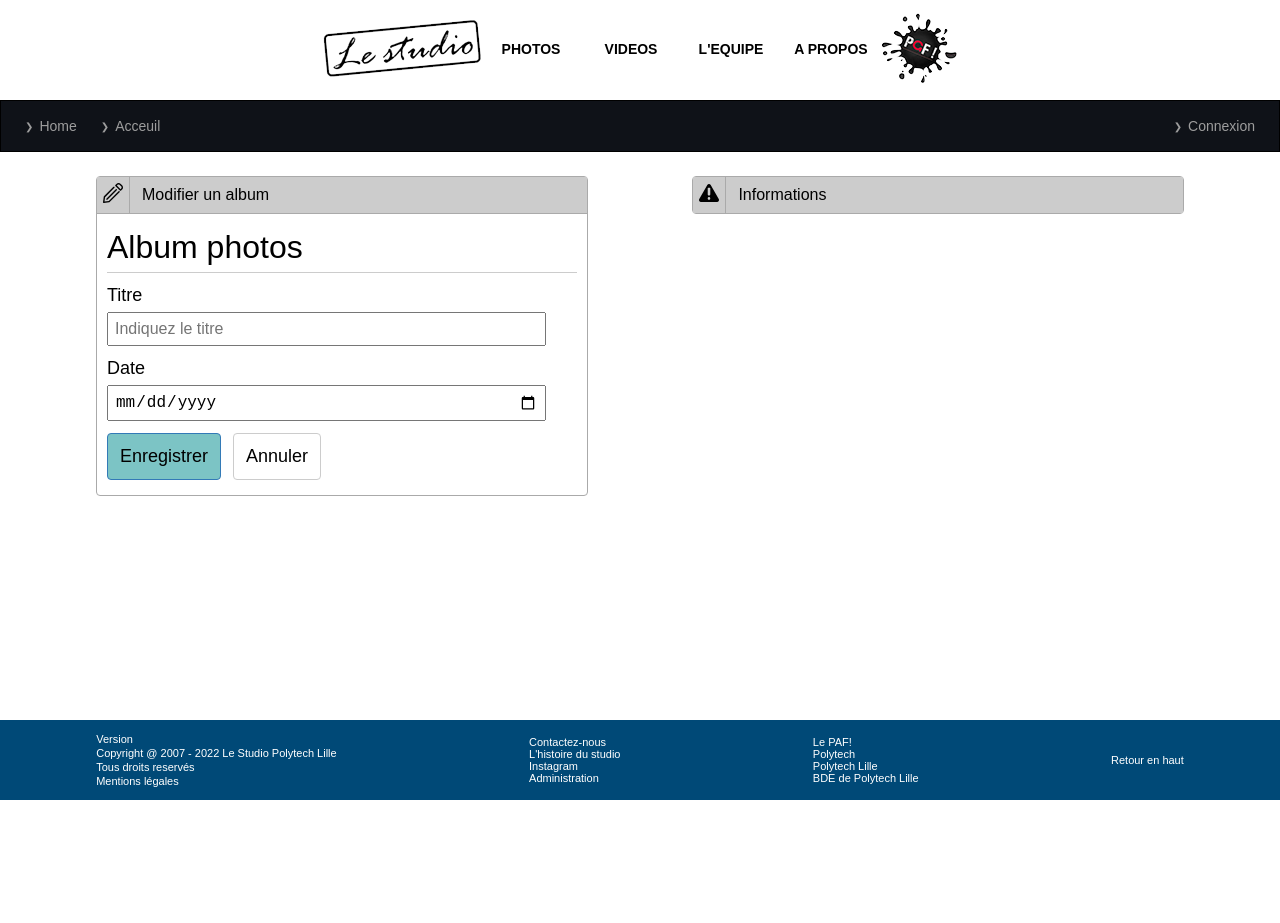
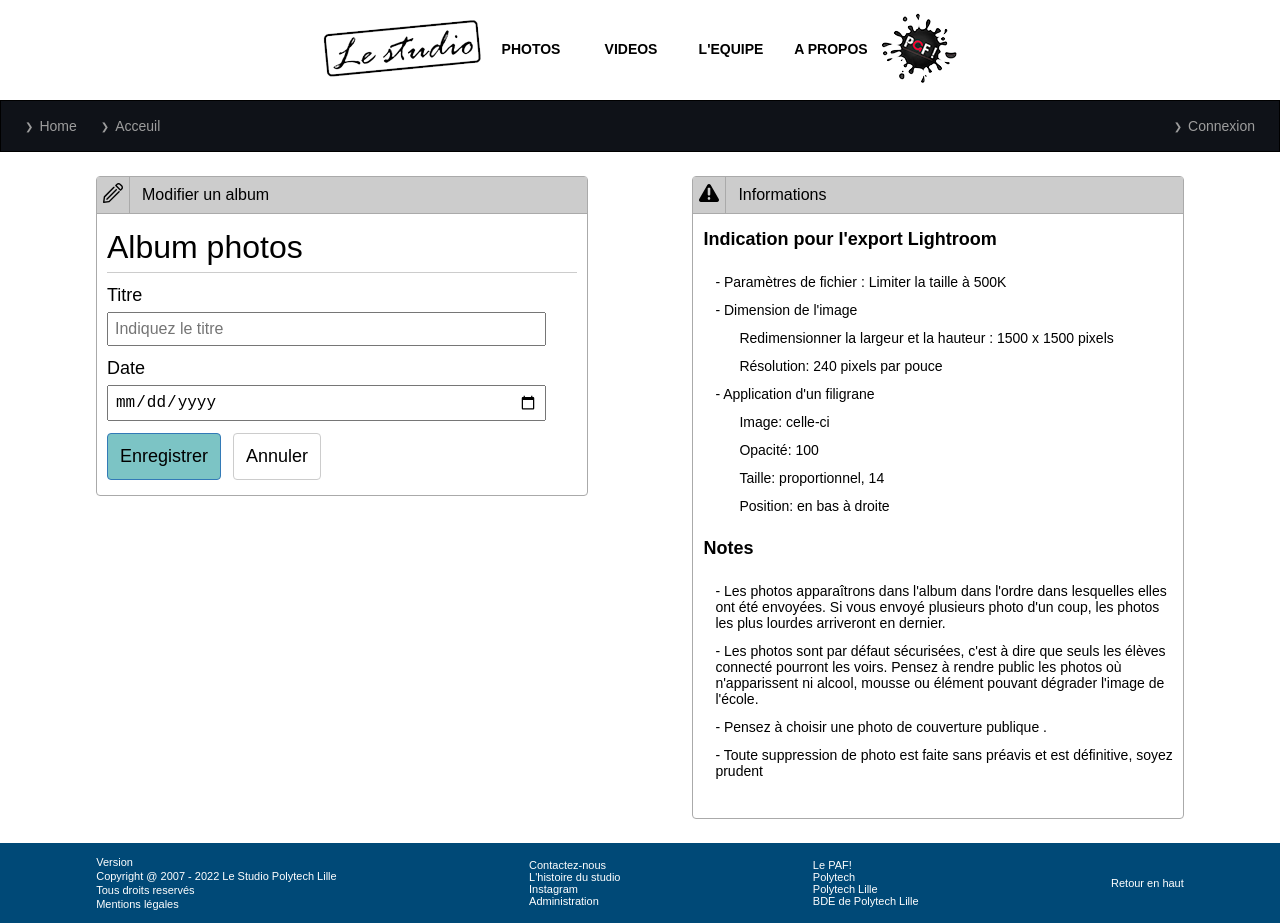
Before and after one commit to PolySim/studio-polytech-lille, a React (Create React App) app in the folder frontend/: page /admin/album/1 in a window 1280 px wide. Before the commit the page ends 800 px from the top, so only its background shows below. Built offline with nearby package versions, Linux system fonts and the light colour scheme; no server answers.

Commit message:
Admin Album Information

```diff
--- a/frontend/src/container/Admin/Album/index.tsx
+++ b/frontend/src/container/Admin/Album/index.tsx
@@ -1,4 +1,4 @@
-import React, { useState, useEffect } from "react";
+import React, { useState, useEffect, useRef } from "react";
 import { useParams } from "react-router-dom";
 import { EditAlbum } from "src/styled";
 import { ListImageType } from "src/type";
@@ -16,6 +16,8 @@ export default function EditAlbumView(): JSX.Element {
       },
     ],
   });
+  const titleRef: any = useRef();
+  const dateRef: any = useRef();
 
   return (
     <EditAlbum>
@@ -48,24 +50,30 @@ export default function EditAlbumView(): JSX.Element {
                 defaultValue={title}
                 type="text"
                 placeholder="Indiquez le titre"
-                onChange={(e) => {
-                  setTitle((curr) => e.target.value);
-                }}
+                ref={titleRef}
               />
             </div>
             <div>
               <div>Date</div>
-              <input
-                defaultValue={date}
-                type="date"
-                onChange={(e) => {
-                  setDate((curr) => e.target.value);
-                }}
-              />
+              <input defaultValue={date} type="date" ref={dateRef} />
             </div>
             <div>
-              <div>Enregistrer</div>
-              <div>Annuler</div>
+              <div
+                onClick={() => {
+                  setTitle((curr) => titleRef.current.value);
+                  setDate((curr) => dateRef.current.value);
+                }}
+              >
+                Enregistrer
+              </div>
+              <div
+                onClick={() => {
+                  titleRef.current.value = title;
+                  dateRef.current.value = date;
+                }}
+              >
+                Annuler
+              </div>
             </div>
           </div>
         </div>
@@ -85,7 +93,46 @@ export default function EditAlbumView(): JSX.Element {
             </div>
             <div>Informations</div>
           </div>
-          <div></div>
+          <div>
+            <div>Indication pour l'export Lightroom</div>
+            <div>
+              <div>- Paramètres de fichier : Limiter la taille à 500K</div>
+              <div>
+                - Dimension de l'image
+                <div>
+                  Redimensionner la largeur et la hauteur : 1500 x 1500 pixels
+                </div>
+                <div>Résolution: 240 pixels par pouce</div>
+              </div>
+              <div>
+                - Application d'un filigrane
+                <div>Image: celle-ci</div>
+                <div>Opacité: 100</div>
+                <div>Taille: proportionnel, 14</div>
+                <div>Position: en bas à droite</div>
+              </div>
+            </div>
+            <div>Notes</div>
+            <div>
+              <div>
+                - Les photos apparaîtrons dans l'album dans l'ordre dans
+                lesquelles elles ont été envoyées. Si vous envoyé plusieurs
+                photo d'un coup, les photos les plus lourdes arriveront en
+                dernier.
+              </div>
+              <div>
+                - Les photos sont par défaut sécurisées, c'est à dire que seuls
+                les élèves connecté pourront les voirs. Pensez à rendre public
+                les photos où n'apparissent ni alcool, mousse ou élément pouvant
+                dégrader l'image de l'école.
+              </div>
+              <div>- Pensez à choisir une photo de couverture publique .</div>
+              <div>
+                - Toute suppression de photo est faite sans préavis et est
+                définitive, soyez prudent
+              </div>
+            </div>
+          </div>
         </div>
       </div>
 
--- a/frontend/src/styled.ts
+++ b/frontend/src/styled.ts
@@ -1698,10 +1698,12 @@ export const EditAlbum = styled.main`
     display: flex;
     justify-content: space-between;
     width: 85%;
+    margin-bottom: 24px;
 
     /* Create or Modify Album */
     > div:nth-of-type(1) {
       width: 45%;
+      height: fit-content;
       border: 1px solid #aaa;
       border-radius: 4px;
 
@@ -1777,6 +1779,7 @@ export const EditAlbum = styled.main`
             font-size: 18px;
             padding: 12px;
             border-radius: 4px;
+            cursor: pointer;
           }
 
           > div:nth-of-type(1) {
@@ -1803,7 +1806,7 @@ export const EditAlbum = styled.main`
         align-items: center;
         width: 100%;
         background-color: #ccc;
-        /* border-bottom: 1px solid #aaa; */
+        border-bottom: 1px solid #aaa;
 
         /* SVG */
         > div:nth-of-type(1) {
@@ -1815,6 +1818,29 @@ export const EditAlbum = styled.main`
           margin-left: 12px;
         }
       }
+
+      /* Content */
+      > div:nth-of-type(2) {
+        padding: 15px 10px;
+
+        > div {
+          margin-bottom: 24px;
+          font-size: 18px;
+          font-weight: bold;
+
+          > div {
+            margin-top: 12px;
+            padding-left: 12px;
+            font-size: 14px;
+            font-weight: normal;
+
+            > div {
+              padding-left: 24px;
+              margin-top: 12px;
+            }
+          }
+        }
+      }
     }
   }
   > div:nth-of-type(2) {
```
Also changed, not shown: 1 other file (tests, documents, lock files or other folders).
